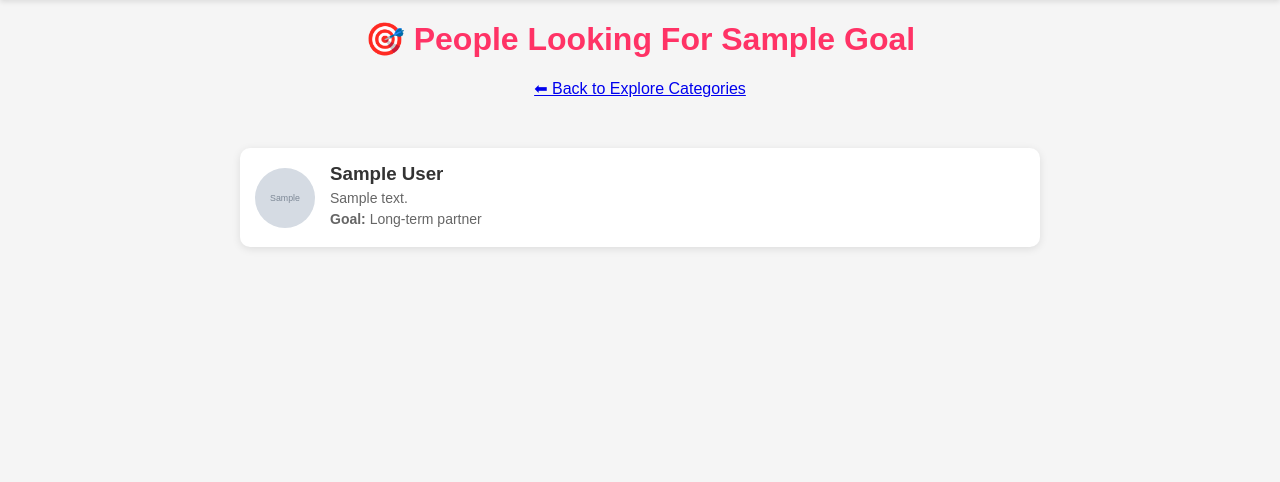
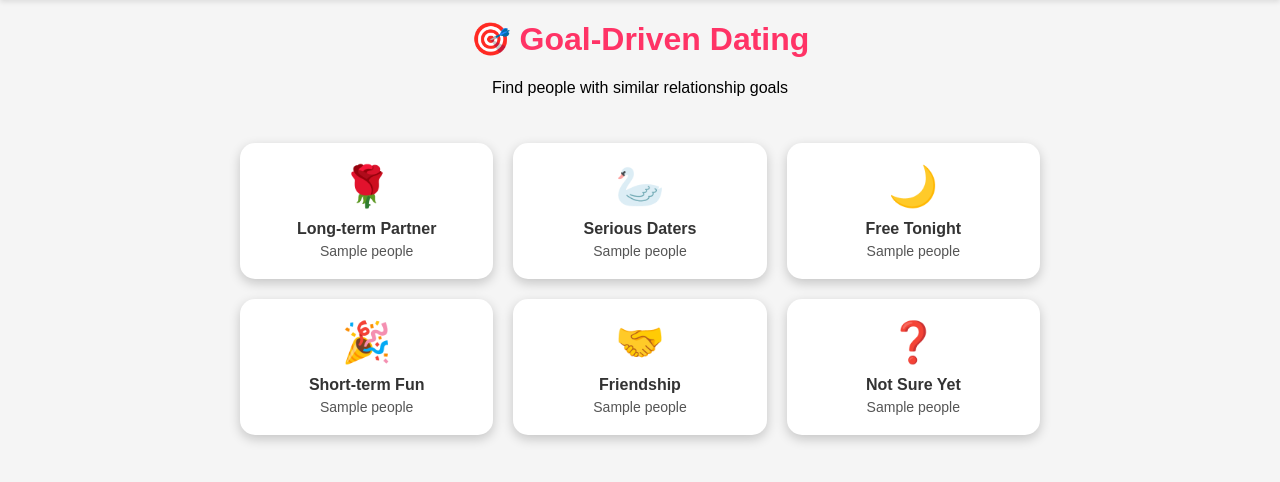
Before and after one commit to nakalto/datera, a Django app: template profiles/templates/profiles/explore.html in a window 1280 px wide. Shown: the part 59-541 px from the top of the page. Run offline with Django 5.2, Linux system fonts and the light colour scheme; tables that the repository leaves empty hold one stand-in row (values such as "Sample post"); the template is opened without the code that fills it: values that come from a table or form of the project are taken from there, most other values are stand-ins (such as "Sample title", 1, 10 or a date in 2020); grey boxes marked "Sample" are stand-in pictures.

Commit message:
Update Explore template to link directly to goal dashboards

```diff
--- a/profiles/templates/profiles/explore.html
+++ b/profiles/templates/profiles/explore.html
@@ -4,6 +4,7 @@
     <title>Explore Relationship Goals</title>
     {% load static %}
     <style>
+        /* General styling */
         body { font-family: Arial, sans-serif; background: #f5f5f5; margin: 0; }
         header {
             background: #fff; padding: 10px;
@@ -16,6 +17,8 @@
         }
         header a:hover { color: #007bff; }
         h1 { text-align: center; margin-top: 20px; color: #ff3366; }
+
+        /* Grid for categories */
         .grid {
             display: grid;
             grid-template-columns: repeat(auto-fit, minmax(200px, 1fr));
@@ -37,24 +40,6 @@
             text-decoration: none; color: #333;
             font-weight: bold;
         }
-        .profiles {
-            max-width: 800px; margin: 30px auto; padding: 20px;
-        }
-        .profile-card {
-            background: #fff; border-radius: 10px;
-            box-shadow: 0 2px 8px rgba(0,0,0,0.1);
-            padding: 15px; margin-bottom: 15px;
-            display: flex; align-items: center;
-        }
-        .profile-card img {
-            width: 60px; height: 60px; border-radius: 50%;
-            object-fit: cover; margin-right: 15px;
-        }
-        .profile-info { flex: 1; }
-        .profile-info h3 { margin: 0; color: #333; }
-        .profile-info p { margin: 5px 0; color: #666; font-size: 14px; }
-        .pagination { text-align:center; margin-top:20px; }
-        .pagination a { margin:0 10px; text-decoration:none; color:#007bff; }
     </style>
 </head>
 <body>
@@ -67,47 +52,6 @@
         <a href="{% url 'profiles:profile' %}">👤 Profile</a>
     </header>
 
-    {% if profiles %}
-        <!-- Show profiles for selected goal -->
-        <h1>🎯 People Looking For {{ goal|title }}</h1>
-        <p style="text-align:center;">
-            <a href="{% url 'profiles:explore' %}">⬅ Back to Explore Categories</a>
-        </p>
-        <div class="profiles">
-            {% for profile in profiles %}
-                <div class="profile-card">
-                    {% with first_photo=profile.photos.first %}
-                        {% if first_photo %}
-                            <img src="{{ first_photo.image.url }}" alt="{{ profile.full_name }}">
-                        {% else %}
-                            <img src="{% static 'accounts/img/default-avatar.png' %}" alt="Default avatar">
-                        {% endif %}
-                    {% endwith %}
-                    <div class="profile-info">
-                        <h3>{{ profile.full_name }}</h3>
-                        <p>{{ profile.bio|truncatewords:15 }}</p>
-                        <p><strong>Goal:</strong> {{ profile.get_relationship_goal_display }}</p>
-                    </div>
-                </div>
-            {% empty %}
-                <p style="text-align:center; color:#777;">No profiles found for this goal. Try another category!</p>
-            {% endfor %}
-        </div>
-
-        <!-- Pagination -->
-        {% if profiles.has_other_pages %}
-        <div class="pagination">
-            {% if profiles.has_previous %}
-                <a href="?goal={{ goal }}&page={{ profiles.previous_page_number }}">⬅ Previous</a>
-            {% endif %}
-            <span>Page {{ profiles.number }} of {{ profiles.paginator.num_pages }}</span>
-            {% if profiles.has_next %}
-                <a href="?goal={{ goal }}&page={{ profiles.next_page_number }}">Next ➡</a>
-            {% endif %}
-        </div>
-        {% endif %}
-
-    {% else %}
     <!-- Show category grid with counts -->
     <h1>🎯 Goal-Driven Dating</h1>
     <p style="text-align:center;">Find people with similar relationship goals</p>
@@ -115,35 +59,34 @@
     <div class="grid">
         <div class="card">
             <div class="icon">🌹</div>
-                <a href="{% url 'profiles:explore' %}?goal=longterm">Long-term Partner</a>
-                <div class="count">{{ goals.longterm }} people</div>
+            <a href="{% url 'profiles:long_term_dashboard' %}">Long-term Partner</a>
+            <div class="count">{{ goals.LT }} people</div>
         </div>
         <div class="card">
             <div class="icon">🦢</div>
-                <a href="{% url 'profiles:explore' %}?goal=serious">Serious Daters</a>
-                <div class="count">{{ goals.serious }} people</div>
+            <a href="{% url 'profiles:serious_daters_dashboard' %}">Serious Daters</a>
+            <div class="count">{{ goals.SR }} people</div>
         </div>
         <div class="card">
             <div class="icon">🌙</div>
-                <a href="{% url 'profiles:explore' %}?goal=freetonight">Free Tonight</a>
-                <div class="count">{{ goals.freetonight }} people</div>
+            <a href="{% url 'profiles:free_tonight_dashboard' %}">Free Tonight</a>
+            <div class="count">{{ goals.FT }} people</div>
         </div>
         <div class="card">
             <div class="icon">🎉</div>
-                <a href="{% url 'profiles:explore' %}?goal=shortterm">Short-term Fun</a>
-                <div class="count">{{ goals.shortterm }} people</div>
+            <a href="{% url 'profiles:short_term_dashboard' %}">Short-term Fun</a>
+            <div class="count">{{ goals.ST }} people</div>
         </div>
         <div class="card">
             <div class="icon">🤝</div>
-                <a href="{% url 'profiles:explore' %}?goal=friendship">Friendship</a>
-                <div class="count">{{ goals.friendship }} people</div>
+            <a href="{% url 'profiles:friendship_dashboard' %}">Friendship</a>
+            <div class="count">{{ goals.FR }} people</div>
         </div>
         <div class="card">
             <div class="icon">❓</div>
-                <a href="{% url 'profiles:explore' %}?goal=unsure">Not Sure Yet</a>
-                <div class="count">{{ goals.unsure }} people</div>
+            <a href="{% url 'profiles:unsure_dashboard' %}">Not Sure Yet</a>
+            <div class="count">{{ goals.UN }} people</div>
         </div>
     </div>
-    {% endif %}
 </body>
 </html>
```
Lines whose indentation alone changed are shown as unchanged.
